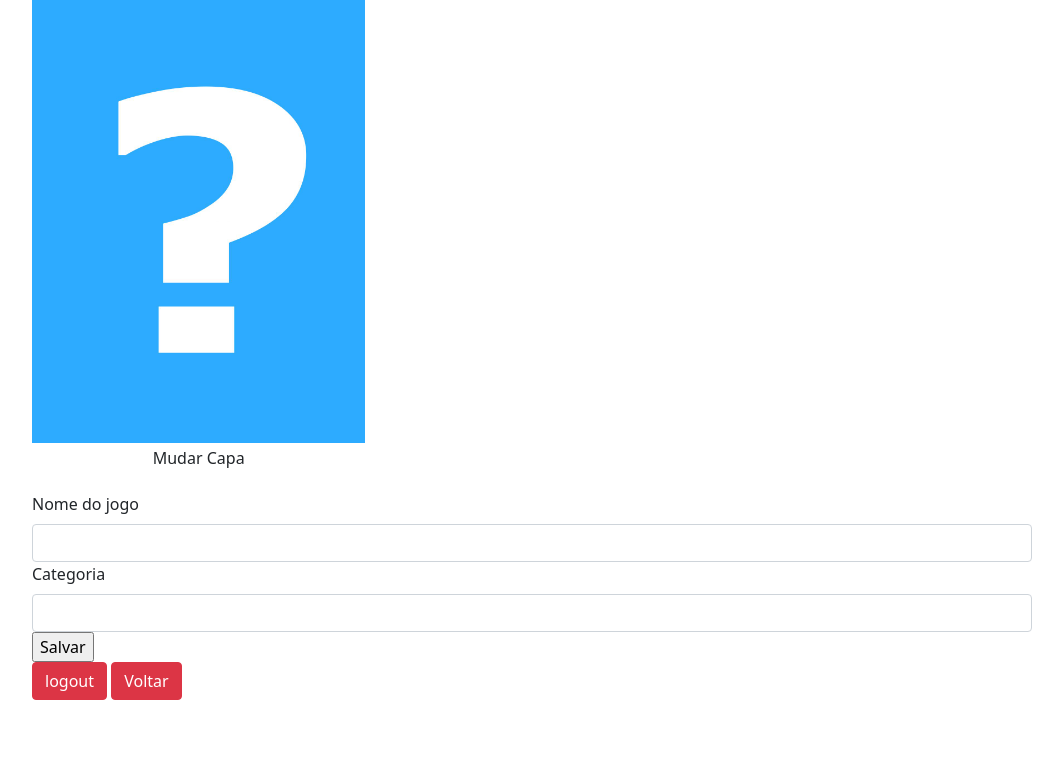
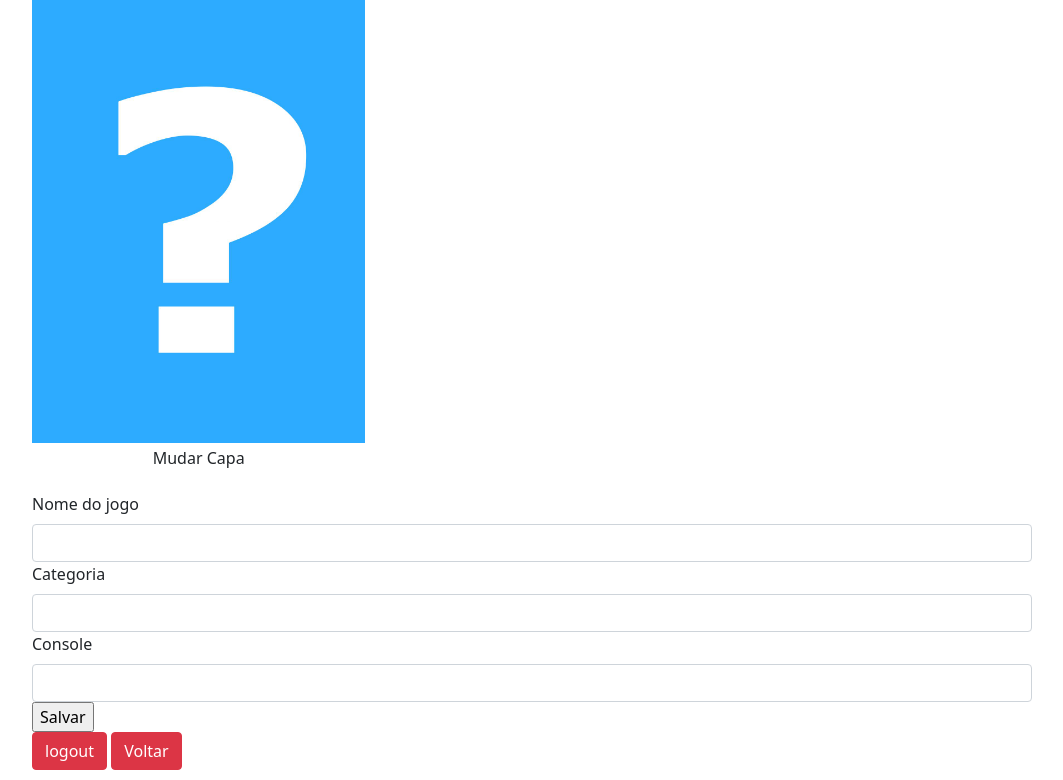
Before and after one commit to marciliodevjava/jogoteca-final, a Flask app: page /novo in a window 1280 px wide. Shown: the part 67-847 px from the top of the page, without its empty margins (108-1171 px from the left). Before the commit the page ends 767 px from the top, so only its background shows below. Run offline with Flask 3, Linux system fonts and the light colour scheme; the visitor is signed in with stand-in values (Sample User, id 1); some libraries are stand-ins or nearby versions.

Commit message:
Update novo

```diff
--- a/templates/novo.html
+++ b/templates/novo.html
@@ -13,6 +13,7 @@
         </figure>
 
         <fieldset>
+            {{ form.csrf_token() }}
             <div class="form-group">
                 {{ form.nome.label(class="form-label") }}
                 {{ form.nome(class="form-control") }}
@@ -21,8 +22,12 @@
                 {{ form.categoria.label(class="form-label") }}
                 {{ form.categoria(class="form-control") }}
             </div>
+            <div class="form-group">
+                {{ form.console.label(class="form-label") }}
+                {{ form.console(class="form-control") }}
+            </div>
             <div>
-                {{ form.salvar(class="bnt-primary") }}
+                {{ form.salvar(class="bnt bnt-primary") }}
             </div>
         </fieldset>
         <a class="btn btn-danger" href="{{ url_for('logout') }}">logout</a>
```
